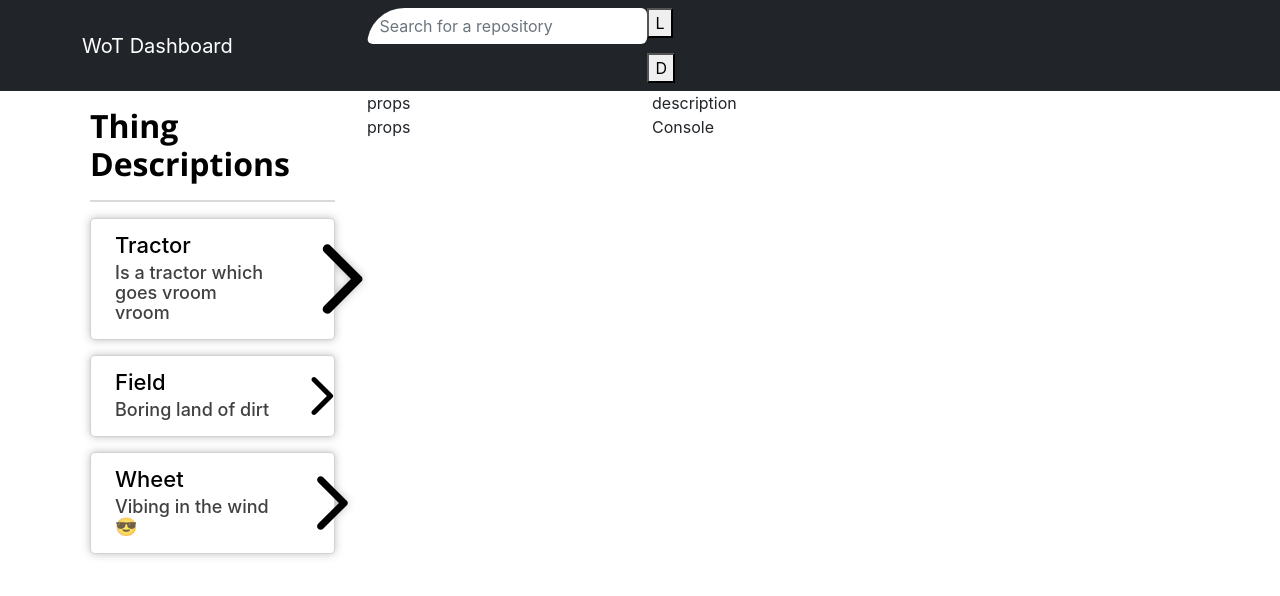
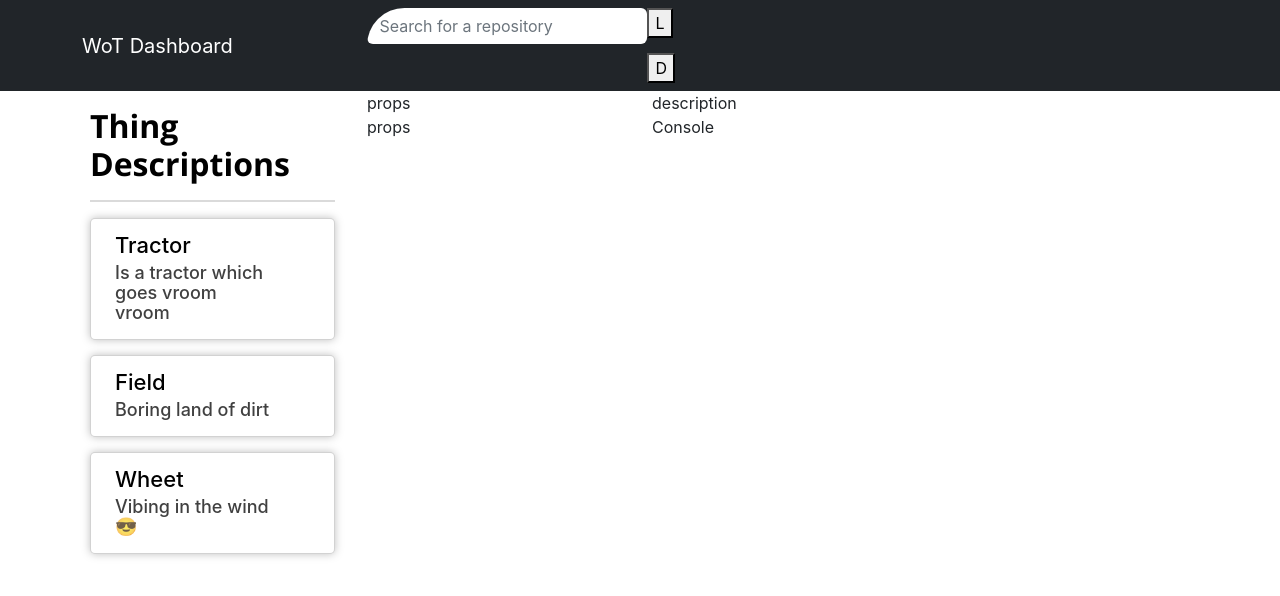
Before and after one commit to Erro48/itd-debugtool, a React (Create React App) app: page / in a window 1280 px wide. Shown: the top 596 px of the page. Built offline with nearby package versions, Linux system fonts and the light colour scheme.

Commit message:
Add card basic style

```diff
--- /dev/null
+++ b/src/components/card.css
@@ -0,0 +1,7 @@
+.card {
+	background-color: var(--light-color);
+	filter: drop-shadow(0px 0px 4px rgba(0, 0, 0, 0.25));
+	border-radius: var(--small-border-radius);
+	color: var(--primary-text-color);
+	text-decoration: none;
+}
--- a/src/components/card.js
+++ b/src/components/card.js
@@ -1,4 +1,5 @@
 import { Component } from 'react'
+import './card.css'
 
 class Card extends Component {
 	render() {
@@ -9,7 +10,7 @@ class Card extends Component {
 						<h3 className='title'>{this.props.title}</h3>
 						<div className='description'>{this.props.description}</div>
 					</div>
-					<div className='col-2 d-flex'>
+					<div className='col-2 d-flex d-sm-none'>
 						<img
 							src='../icons/left-arrow-dark.svg'
 							alt={'Select ' + this.props.title}
```
